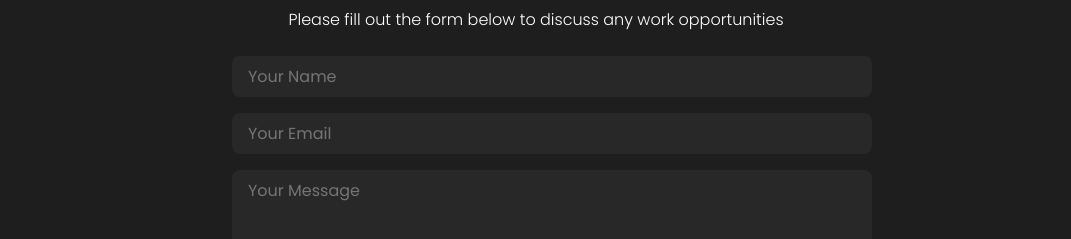
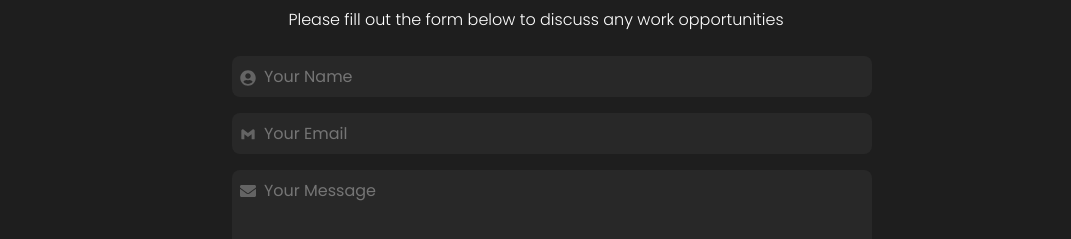
Before and after one commit to ahamedroshan8883/portfolio_app_demo, a React (Create React App) app: page / in a window 1280 px wide. Shown: the part 2511-2750 px from the top of the page, without its empty margins (104-1175 px from the left). Built offline with nearby package versions, Linux system fonts and the light colour scheme.

Commit message:
changes in contact form and button hovers

```diff
--- a/src/components/Navbar/NavBar.css
+++ b/src/components/Navbar/NavBar.css
@@ -58,6 +58,9 @@
     align-items: center;
     cursor: pointer;
 }
+.desktopMenubtn:hover{
+    background-color: yellow;
+}
 .logo{
     width: 70px;
     margin: 1rem;
--- a/src/components/contact/Contact.css
+++ b/src/components/contact/Contact.css
@@ -25,6 +25,8 @@
     align-items: center;
     width: 90vw;
     max-width: 60rem;
+    position: relative;
+
 }
 .email, .name, .message{
     font-size: medium;
@@ -37,6 +39,28 @@
     border-radius: 0.5rem;
     background-color: rgb(40,40,40);
 }
+.email::placeholder, .name::placeholder, .message::placeholder{
+    padding-left: 1rem;
+}
+.icon1{
+    color: rgb(100,100,100);
+    position: absolute;
+    bottom: 90%;
+    left: 17.5%;
+}
+.icon2{
+    color: rgb(100,100,100);
+    position: absolute;
+    bottom: 75.25%;
+    left: 17.5%;
+}
+.icon3{
+    color: rgb(100,100,100);
+    position: absolute;
+    bottom: 60.25%;
+    left: 17.5%;
+}
+
 .submitbtn{
     border: none;
     border-radius: 0.5rem;
@@ -47,9 +71,10 @@
     cursor: pointer;
 }
 .submitbtn:hover{
-    background-color: rgb(60,60,60);
-    color: white;
+    background-color: yellow;
 }
+
+
 .links{
     display: flex;
     flex-wrap: wrap;
--- a/src/components/contact/Contact.jsx
+++ b/src/components/contact/Contact.jsx
@@ -6,6 +6,9 @@ import { FaInstagramSquare } from "react-icons/fa";
 import { FaLinkedin } from "react-icons/fa";
 import emailjs from '@emailjs/browser'
 import Snackbar from "../Snackbar/Snackbar";
+import { BiLogoGmail } from "react-icons/bi";
+import { FaUserCircle } from "react-icons/fa";
+import { FaEnvelope } from "react-icons/fa";
 
 export default function Contact(){
   const form = useRef();
@@ -35,9 +38,9 @@ export default function Contact(){
           <h1 className="contactpageTitle">Contact me</h1>
           <span className="contactDesc">Please fill out the form below to discuss any work opportunities</span>
           <form className="contactForm" ref={form} onSubmit={(e)=>handleForm(e)}>
-            <input type="text" name="from_name" id="" className="name" placeholder="Your Name"/>
-            <input type="email" name="from_email" id="" className="name" placeholder="Your Email"/>
-            <textarea className="message" name="message" rows="5" placeholder="Your Message"/>
+            <input type="text" name="from_name" id="" className="name" placeholder="Your Name"/><FaUserCircle className="icon1"/>
+            <input type="email" name="from_email" id="" className="name" placeholder="Your Email"/><BiLogoGmail className="icon2"/>
+            <textarea className="message" name="message" rows="5" placeholder="Your Message"/><FaEnvelope className="icon3"/>
             <button type="submit" className="submitbtn">Submit</button>
           </form>
           <div className="links">
--- a/src/components/intro/intro.css
+++ b/src/components/intro/intro.css
@@ -24,6 +24,10 @@
     border: none;
     display: flex;
     align-items: center;
+    cursor: pointer;
+}
+.btn:hover{
+    background-color: yellow;
 }
 .introContent{
     height: 100vh;
--- a/src/components/intro/intro.jsx
+++ b/src/components/intro/intro.jsx
@@ -12,7 +12,7 @@ export default function Intro(){
             <span className="hello">Hello,</span>
             <span className="introText">I'm <span className="introName">Ahamed Roshan Akther</span><br/>Full Stack developer</span>
             <p className="introPara">I am a passionate and results-oriented full-stack developer with <br/> experiencein both  front-end and back-end development.</p>
-            <Link><button className="btn"><FaSuitcase/>&nbsp;Heir me</button></Link>
+            <Link><button className="btn"><FaSuitcase/>&nbsp;Hire me</button></Link>
         </div>
         <img src={img} alt="Profile" className="bg"/>
     </section>
--- a/src/components/works/works.css
+++ b/src/components/works/works.css
@@ -46,4 +46,8 @@
     background-color: white;
     font-size: 1rem;
     font-weight: 600;
+    cursor: pointer;
 }
+.workbtn:hover{
+    background-color: yellow;
+}
```
